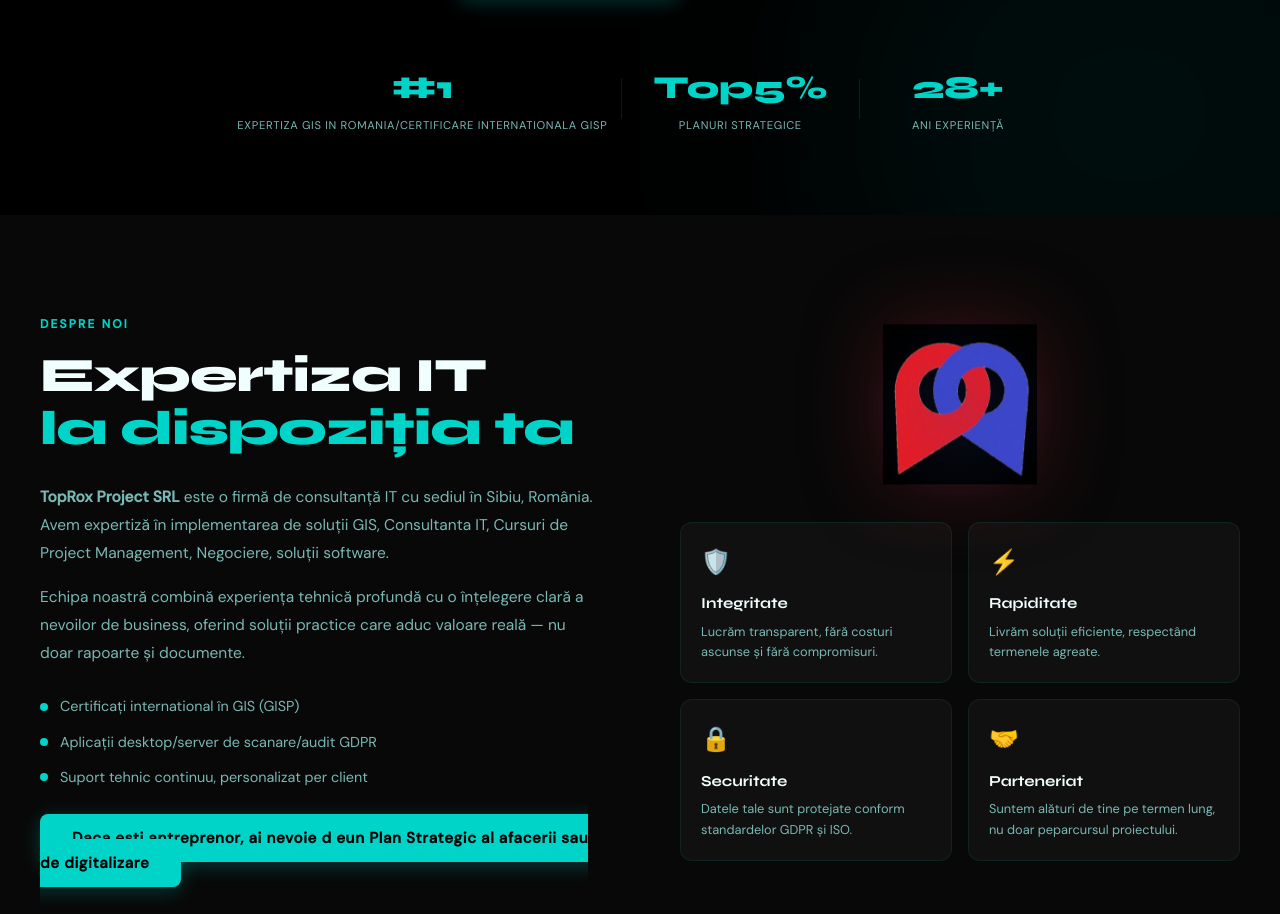
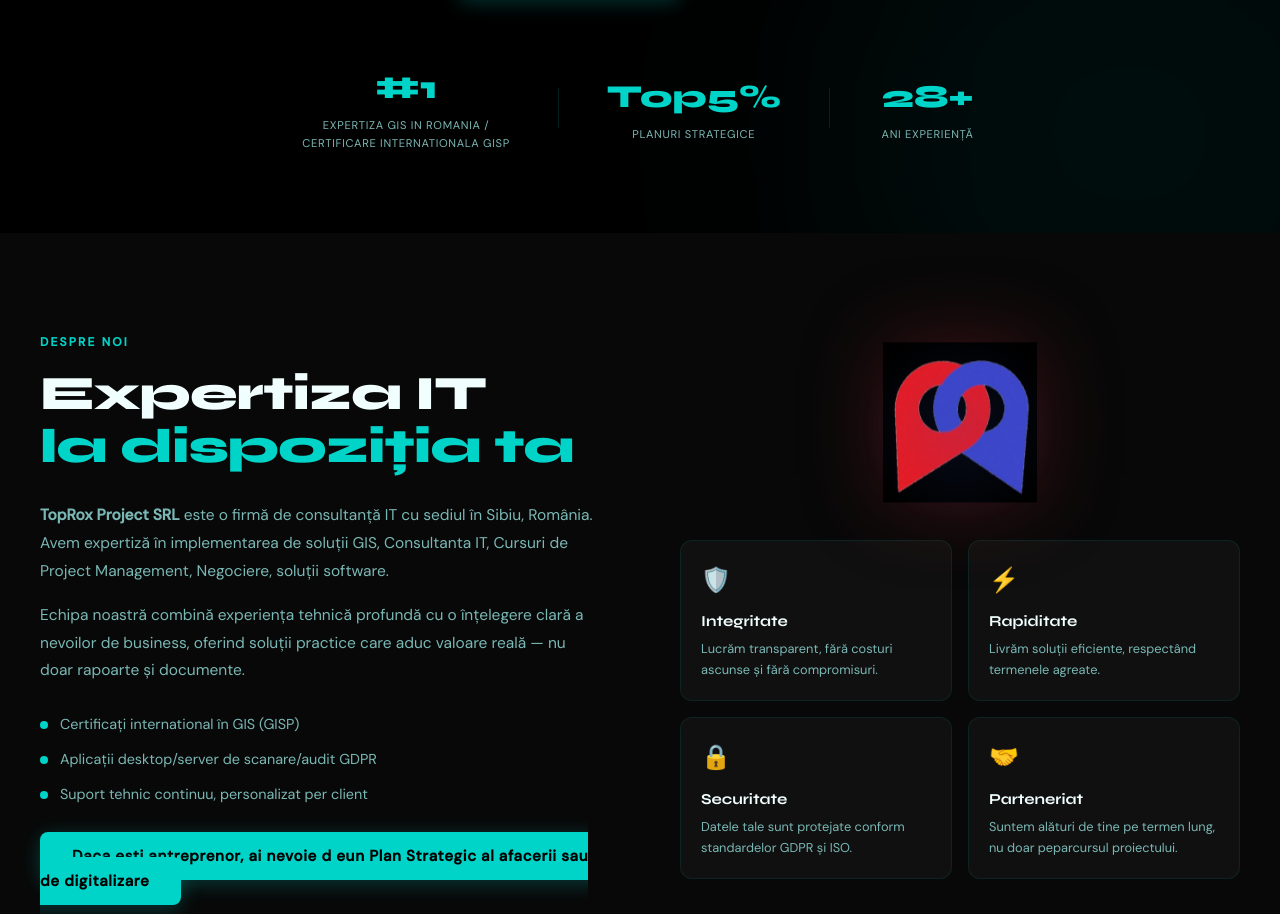
Before and after one commit to TopRoxProject/toprox-website, a React (Create React App) app: page / in a window 1280 px wide. Shown: the part 844-1758 px from the top of the page. Built offline with nearby package versions, Linux system fonts and the light colour scheme; the HTML template or start-up script is replaced by a standard one.

Commit message:
text pe doua randuri hero

```diff
--- a/src/components/Hero.js
+++ b/src/components/Hero.js
@@ -95,7 +95,7 @@
         <div className="hero-stats">
           <div className="stat">
             <span className="stat-num">#1</span>
-            <span className="stat-label">Expertiza GIS in Romania/Certificare Internationala GISP</span>
+            <span className="stat-label">EXPERTIZA GIS IN ROMANIA /<br />CERTIFICARE INTERNATIONALA GISP</span>
           </div>
           <div className="stat-divider" />
           <div className="stat">
```
